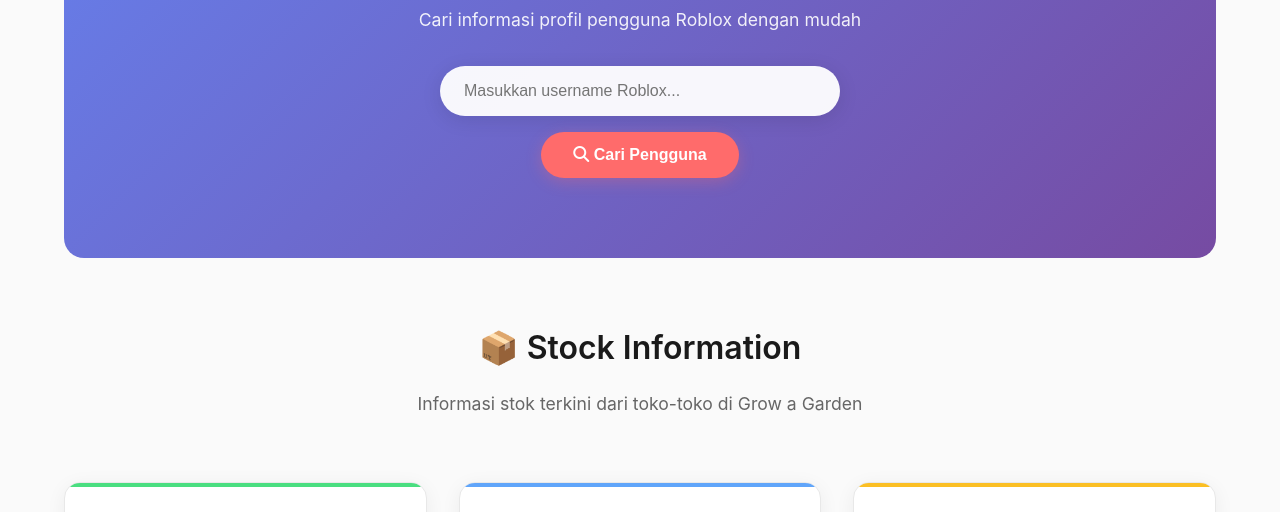
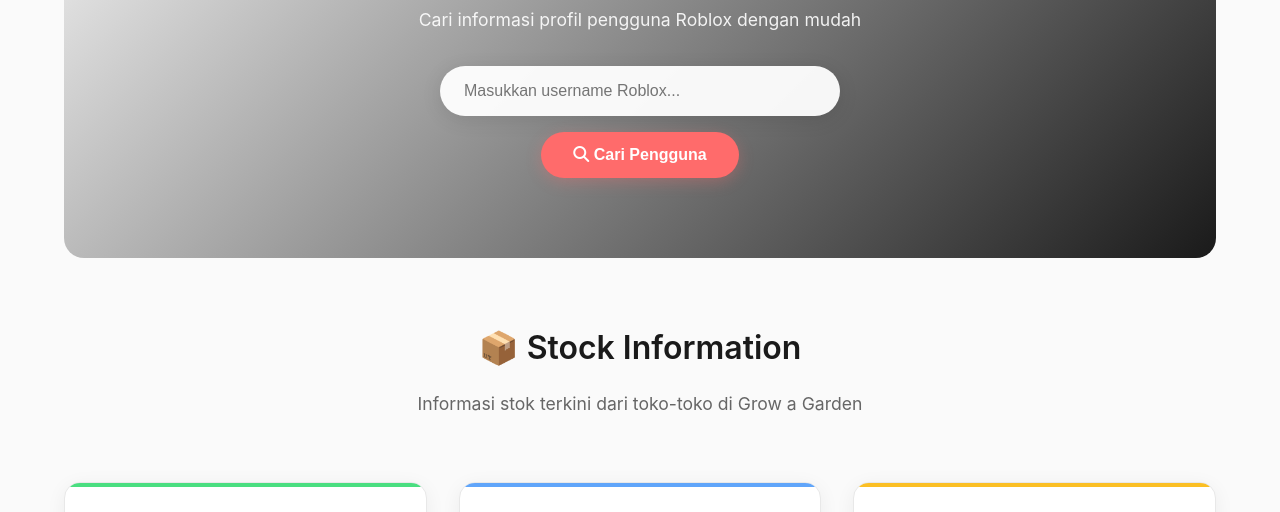
Before and after one commit to dapztzy5912/inpo-aja, a website: page public/index.html in a window 1280 px wide. Shown: the part 588-1100 px from the top of the page. Drawn offline with Linux system fonts and the light colour scheme; no server answers.

Commit message:
Update index.html

```diff
--- a/public/index.html
+++ b/public/index.html
@@ -116,7 +116,7 @@
     }
 
     .roblox-stalker-section {
-      background: linear-gradient(135deg, #667eea 0%, #764ba2 100%);
+      background: linear-gradient(135deg, #eee 0%, #1a1a1a 100%);
       border-radius: 20px;
       padding: 3rem 2rem;
       margin: 3rem 0;
@@ -547,7 +547,6 @@
       </a>
     </header>
 
-    <!-- Roblox Stalker Section -->
     <div class="roblox-stalker-section">
       <div class="section-title" style="color: white;">🕵️ Roblox Stalker</div>
       <div class="section-subtitle" style="color: rgba(255,255,255,0.9);">
@@ -568,7 +567,7 @@
       </div>
 
       <div id="stalkerResult" class="stalker-result">
-        <!-- Results will be displayed here -->
+
       </div>
     </div>
 
@@ -613,7 +612,6 @@
   </div>
 
   <script>
-    // Load stock data
     fetch('/api/stocks')
       .then(res => res.json())
       .then(data => {
@@ -649,7 +647,6 @@
         console.error(err);
       });
 
-    // Roblox Stalker functions
     function handleEnterKey(event) {
       if (event.key === 'Enter') {
         searchRobloxUser();
@@ -666,7 +663,6 @@
         return;
       }
 
-      // Show loading state
       button.disabled = true;
       button.innerHTML = '<i class="fas fa-spinner fa-spin"></i> Mencari...';
       resultDiv.classList.remove('show');
```
